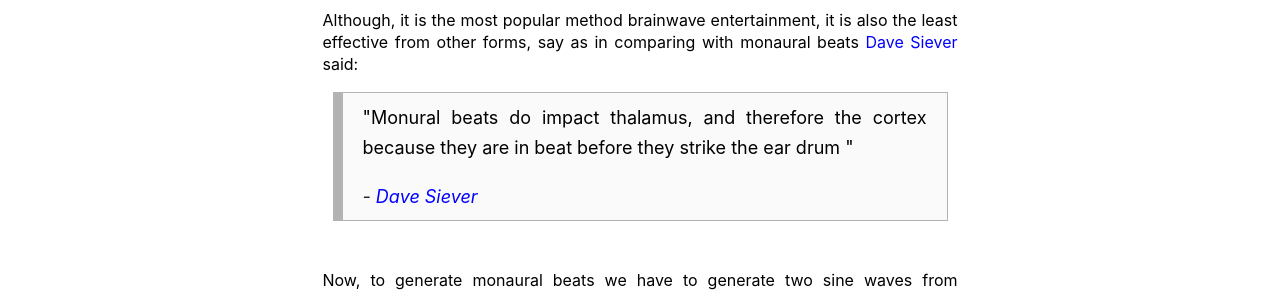
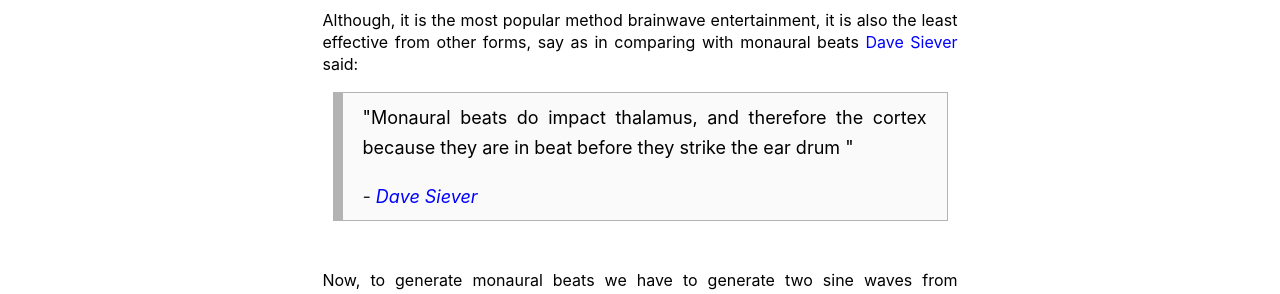
Before and after one commit to Mr-Kumar-Abhishek/brain-beats-blog, a Jekyll site: the page built from _posts/2019-11-6-generating-monaural-beats-from-javascript.md, in a window 1280 px wide and 900 px high. Shown: the part 382-676 px from the top of the window. Built offline with Jekyll 4.4.1, drawn with Linux system fonts in a browser that asks for light colours; nearby versions of some CDN libraries; comment, search, counter and statistics services are not loaded.

Commit message:
fix another typo

```diff
--- a/_posts/2019-11-6-generating-monaural-beats-from-javascript.md
+++ b/_posts/2019-11-6-generating-monaural-beats-from-javascript.md
@@ -21,7 +21,7 @@ These are mainly used for guided meditations. Most popular method of attaining b
 Although, it is the most popular method brainwave entertainment, it is also the least effective from other forms, say as in comparing with monaural beats [Dave Siever](https://mindalive.com/pages/about-dave-siever) said:
 
 <blockquote>
-	<p>"Monural beats do impact thalamus, and therefore the cortex because they are in beat before they strike the ear drum "</p>
+	<p>"Monaural beats do impact thalamus, and therefore the cortex because they are in beat before they strike the ear drum "</p>
 	<cite> - <a href="https://mindalive.com/pages/about-dave-siever">Dave Siever</a></cite>
 </blockquote>
 <br>
```
